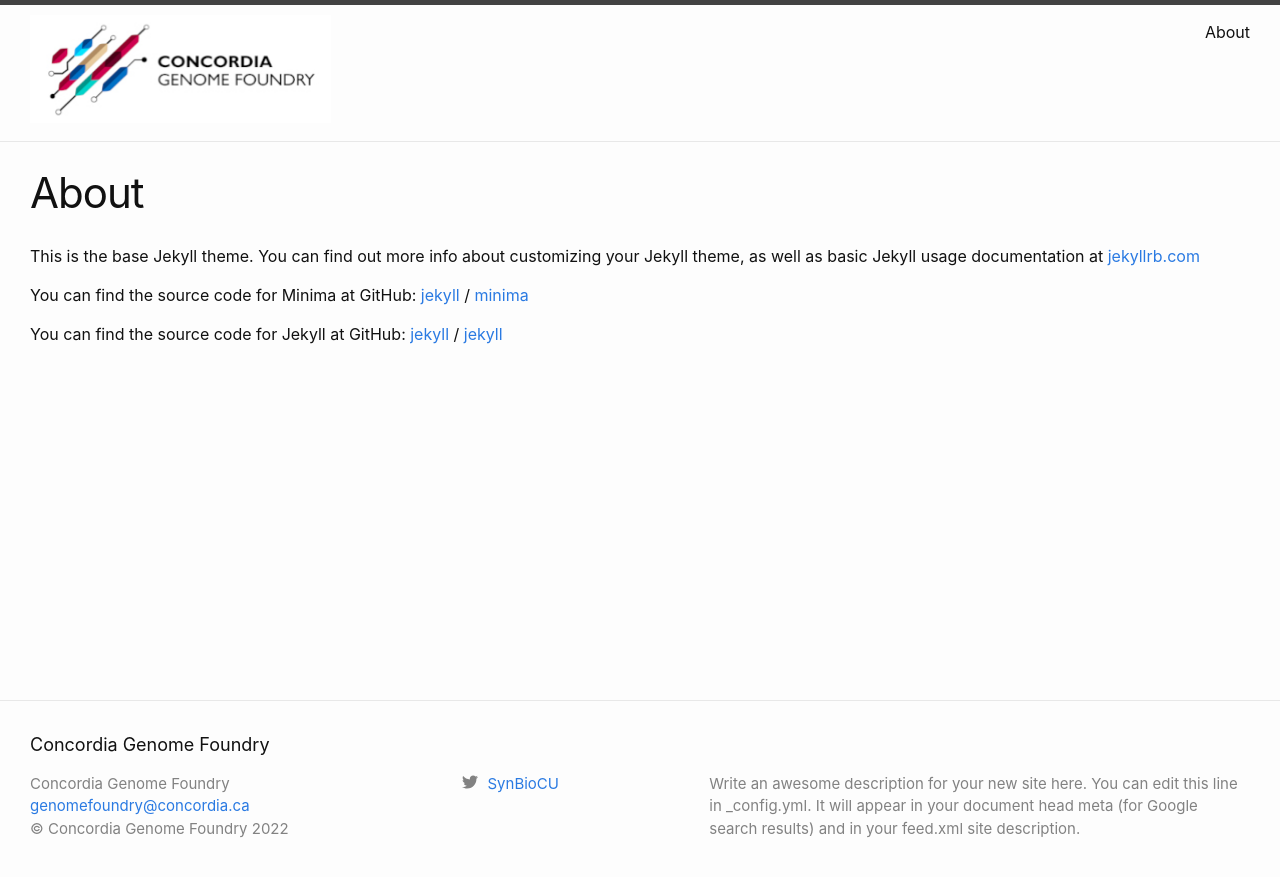
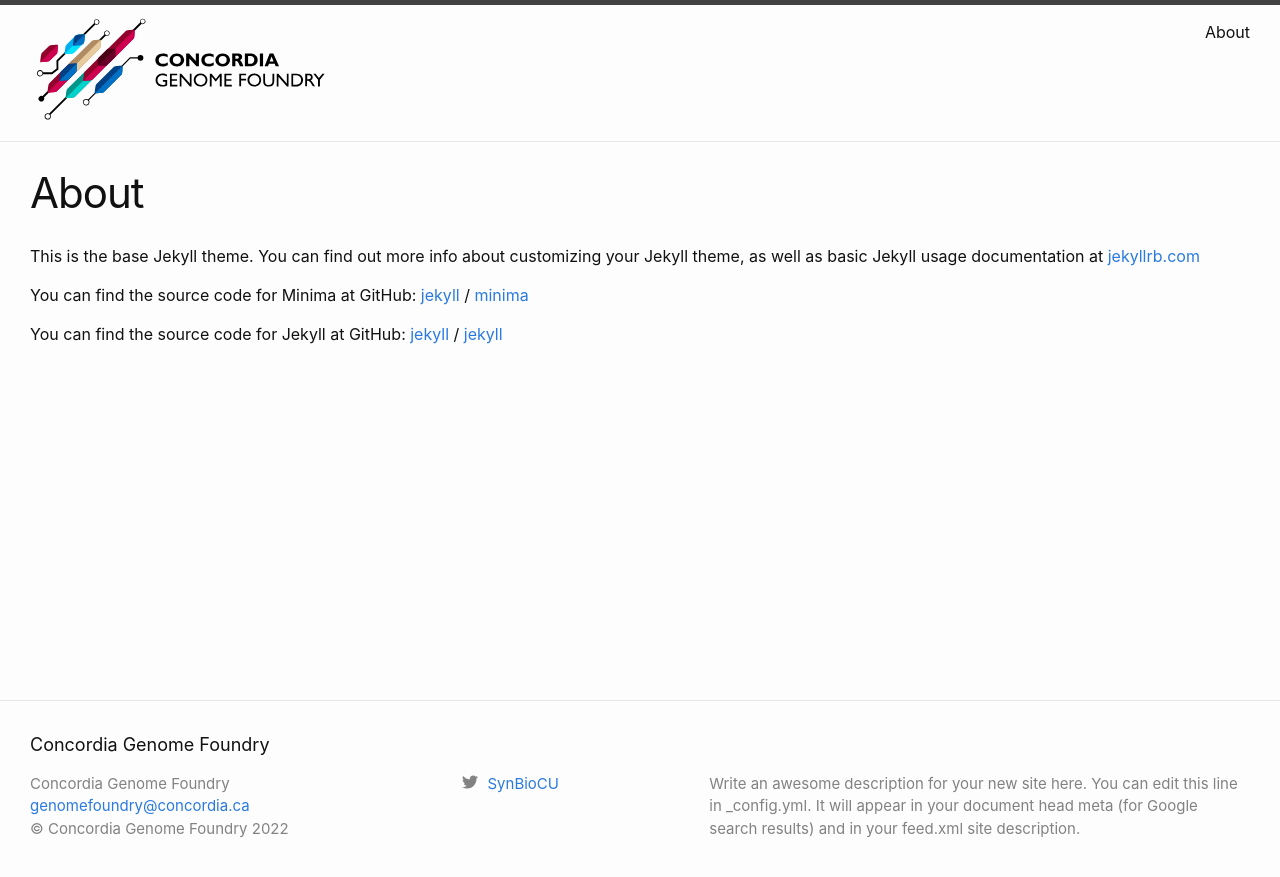
Before and after one commit to ConcordiaGenomeFoundry/concordiagenomefoundry.github.io, a Jekyll site: the page built from about.md, in a window 1280 px wide. Shown: the top 877 px of the page. Built offline with Jekyll 4.4.1, drawn with Linux system fonts in a browser that asks for light colours.

Commit message:
update config.yml

```diff
--- a/_config.yml
+++ b/_config.yml
@@ -36,8 +36,9 @@
 
 # New fields not in the original config file
 copyright: Concordia Genome Foundry
-title-logo: /assets/images/foundry_logo.jpg
+title-logo: /assets/images/foundry_logo.svg
 header-image: /assets/images/output.gif
+header-video: /assets/videos/Header_text.mp4
 
 # Build settings
 # theme: minima
```
Also changed, not shown: README.md, 1 other file.
